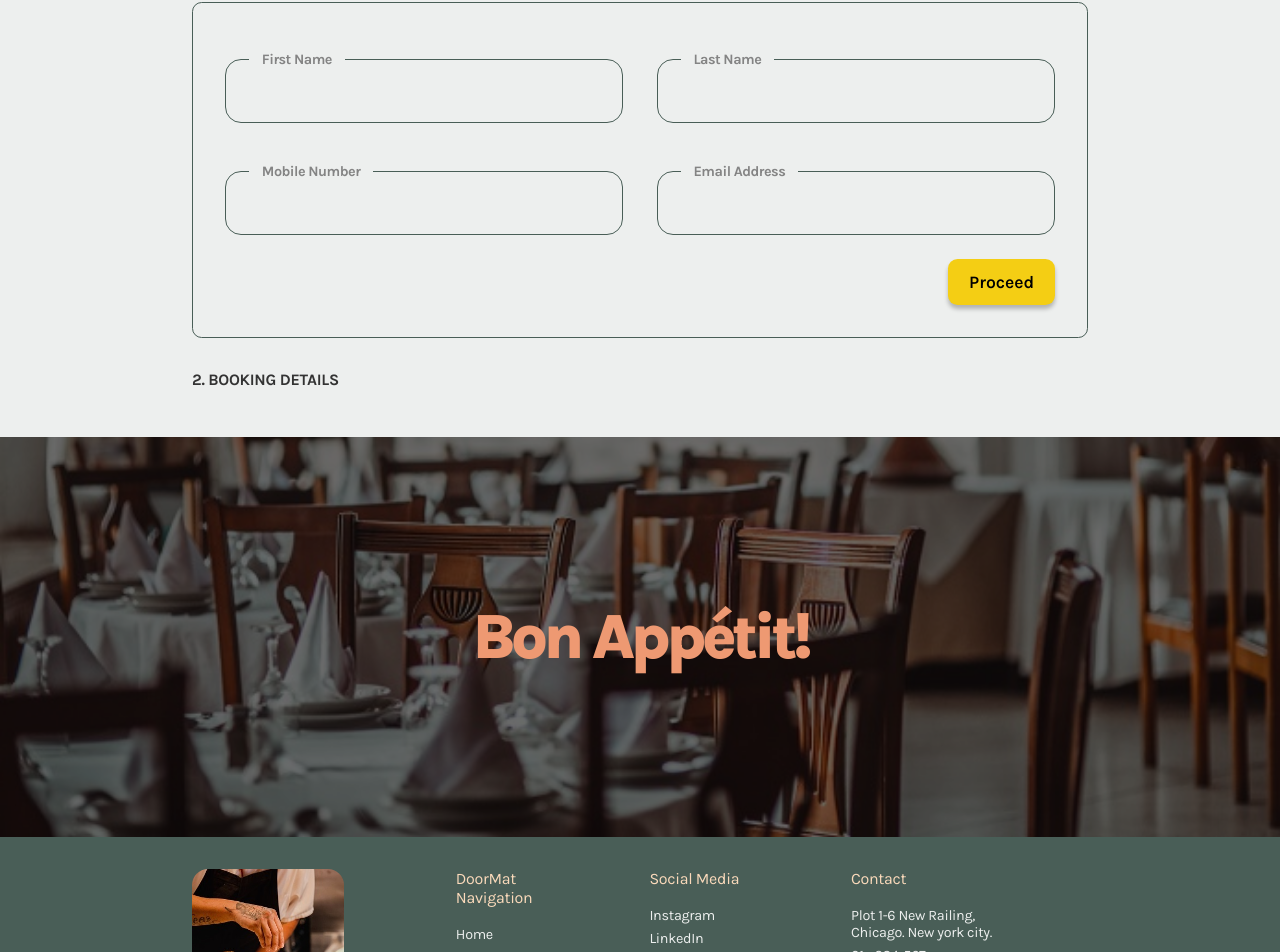
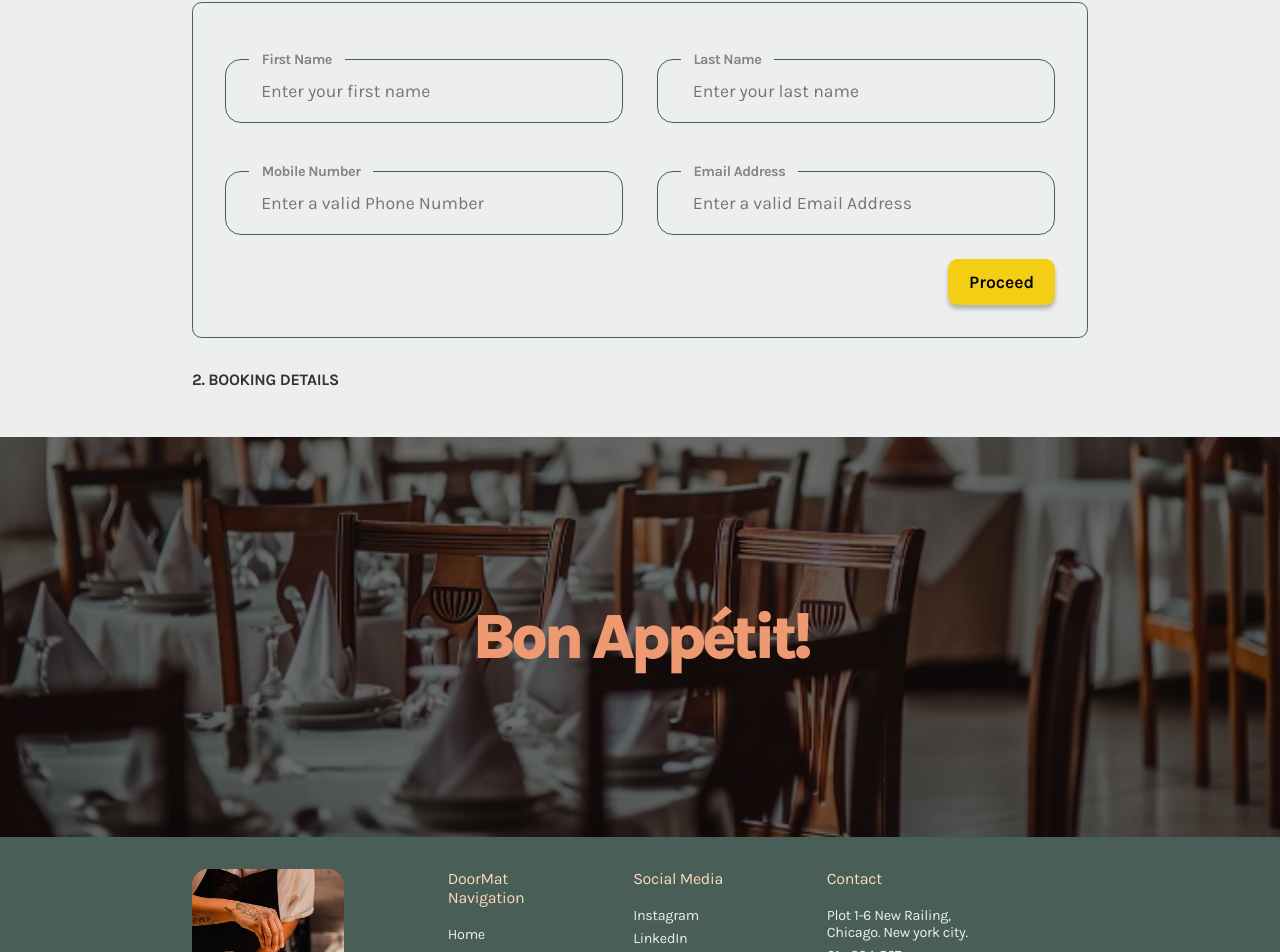
Before and after one commit to oduwole-ayomipo/little-lemon-restaurant, a React (Create React App) app: page /reservations/forms in a window 1280 px wide. Shown: the part 593-1545 px from the top of the page. Built offline with nearby package versions, Linux system fonts and the light colour scheme; some icons are missing; the HTML template or start-up script is replaced by a standard one; a web font is replaced by a local one.

Commit message:
email.js

```diff
--- a/package.json
+++ b/package.json
@@ -3,6 +3,7 @@
   "version": "0.1.0",
   "private": true,
   "dependencies": {
+    "@emailjs/browser": "^3.11.0",
     "@emotion/react": "^11.11.1",
     "@iconscout/react-unicons": "^2.0.2",
     "@testing-library/jest-dom": "^5.17.0",
--- a/src/components/Basic-form/BasicForm.jsx
+++ b/src/components/Basic-form/BasicForm.jsx
@@ -51,7 +51,7 @@ function BasicForm() {
         .max(11, "Phone number must be more than 11 digits"),
       emailAddress: Yup.string()
         .required(" Field  cannot be empty")
-        .email("Please provide a valid email"),
+        .email("Please provide a valid email, a confirmation would be sent!"),
     }),
   });
 
@@ -79,6 +79,7 @@ function BasicForm() {
               className="input"
               type="text"
               name="firstName"
+              placeholder="Enter your first name"
               value={formik.values.firstName}
               onChange={formik.handleChange}
               onBlur={formik.handleBlur}
@@ -100,6 +101,7 @@ function BasicForm() {
               className="input"
               type="text"
               name="lastName"
+              placeholder="Enter your last name"
               value={formik.values.lastName}
               onChange={formik.handleChange}
               onBlur={formik.handleBlur}
@@ -121,6 +123,7 @@ function BasicForm() {
               className="input"
               type="tel"
               name="mobileNumber"
+              placeholder="Enter a valid Phone Number"
               value={formik.values.mobileNumber}
               onChange={formik.handleChange}
               onBlur={formik.handleBlur}
@@ -142,6 +145,7 @@ function BasicForm() {
               className="input"
               type="text"
               name="emailAddress"
+              placeholder="Enter a valid Email Address"
               value={formik.values.emailAddress}
               onChange={formik.handleChange}
               onBlur={formik.handleBlur}
--- a/src/components/Confirm-Reservation/ConfirmReservation.jsx
+++ b/src/components/Confirm-Reservation/ConfirmReservation.jsx
@@ -1,13 +1,15 @@
-import { React, useState } from "react";
+import { React, useState, useRef } from "react";
 import "../../pages/Reservations/Reservations.css";
 import LoadingSpinner from "../Loading-spinner/LoadingSpinner";
 import { useFormik } from "formik";
 import Popup from "reactjs-popup";
 import { Link } from "react-router-dom";
 import * as Yup from "yup";
+import emailjs from "@emailjs/browser";
 import ReserveSummary from "../Resevation-summary/ReserveSummary";
 
 function ConfirmReservation({ basicFormData, reservationFormData }) {
+  const form = useRef();
   const [loadingSpinner, setLoadingSpinner] = useState(false);
   const [formSubmitted, setFormSubmitted] = useState(false);
   const [confirmedForm, setConfirmedForm] = useState();
@@ -22,6 +24,22 @@ function ConfirmReservation({ basicFormData, reservationFormData }) {
     setFormSubmitted(true);
 
     setLoadingSpinner(false);
+
+    emailjs
+      .sendForm(
+        "service_9ybrkne",
+        "template_ifjzgtp",
+        form.current,
+        "i3Q18UiwOD4wVFDQ9"
+      )
+      .then(
+        (result) => {
+          console.log(result.text);
+        },
+        (error) => {
+          console.log(error.text);
+        }
+      );
   };
 
   const formik = useFormik({
@@ -47,6 +65,7 @@ function ConfirmReservation({ basicFormData, reservationFormData }) {
         </div>
         <form
           className="reservations-basic-form"
+          ref={form}
           onSubmit={formik.handleSubmit}
         >
           <div className="output">
--- a/src/components/Footer/Footer.jsx
+++ b/src/components/Footer/Footer.jsx
@@ -96,7 +96,7 @@ function Footer() {
               Chicago. New york city.
             </li>
             <li className="footer-links">01 - 234-567</li>
-            <li className="footer-links">infO@littlelemon.com</li>
+            <li className="footer-links">littlelemonrestaurant.com</li>
           </ul>
         </div>
       </div>
```
Also changed, not shown: 1 other file (tests, documents, lock files or other folders).
